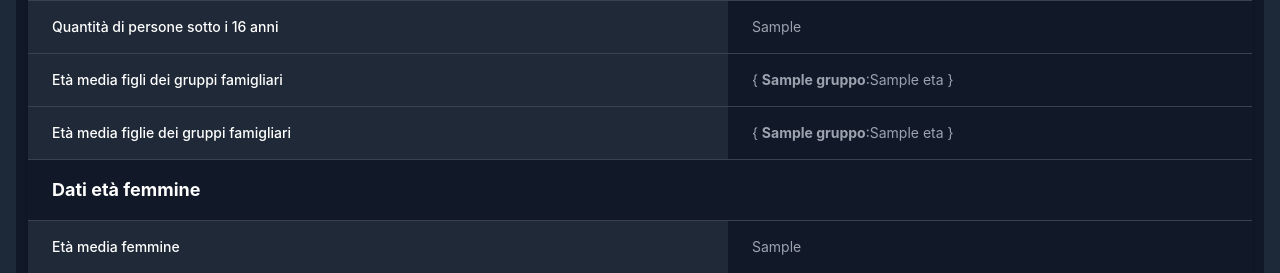
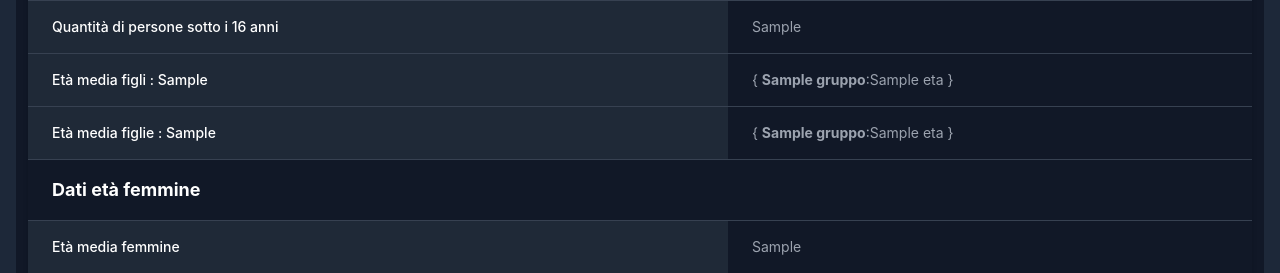
Before and after one commit to BulaCibula03/Censimento-Storico, a Python web app: template app/templates/statistiche.html in a window 1280 px wide. Shown: the part 824-1097 px from the top of the page. Run offline with Jinja, Linux system fonts and the light colour scheme; the template is opened without the code that fills it: most values are stand-ins (such as "Sample title", 1, 10 or a date in 2020); some libraries are stand-ins or nearby versions.

Commit message:
Update statistiche.html

```diff
--- a/app/templates/statistiche.html
+++ b/app/templates/statistiche.html
@@ -106,7 +106,7 @@
                         </tr>
                         <tr class="border-b border-gray-200 dark:border-gray-700">
                             <th scope="row" class="px-6 py-4 font-medium text-gray-900 whitespace-nowrap bg-gray-50 dark:text-white dark:bg-gray-800">
-                                Età media figli dei gruppi famigliari
+                                Età media figli : {{ etaFigliTot }}
                             </th>
                             <td class="px-6 py-4">
                                 {
@@ -118,7 +118,7 @@
                         </tr>
                         <tr class="border-b border-gray-200 dark:border-gray-700">
                             <th scope="row" class="px-6 py-4 font-medium text-gray-900 whitespace-nowrap bg-gray-50 dark:text-white dark:bg-gray-800">
-                                Età media figlie dei gruppi famigliari
+                                Età media figlie : {{ etaFiglieTot }}
                             </th>
                             <td class="px-6 py-4">
                                 {
```
